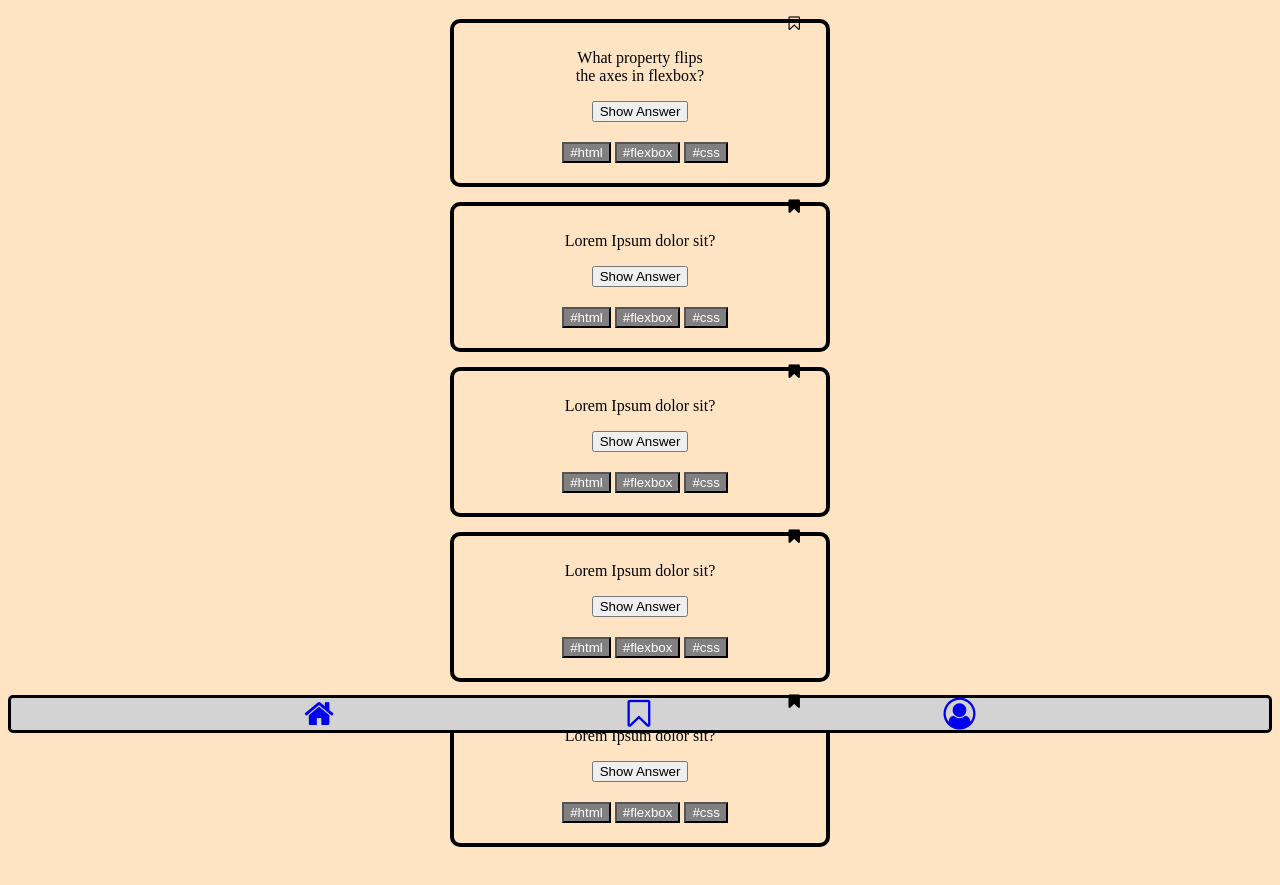
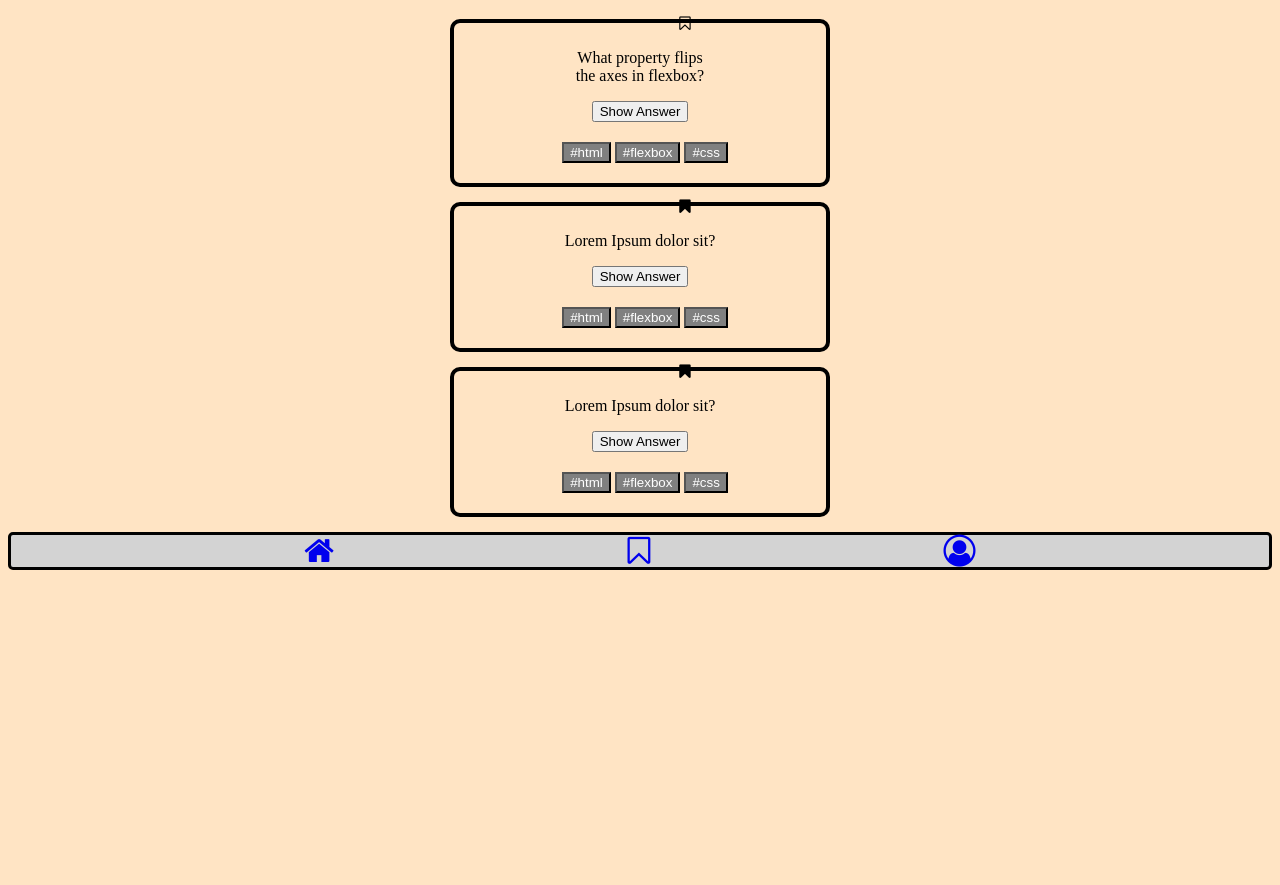
Before and after one commit to Nicole-Schwarz/Quiz-App, a plain HTML site: page index.html in a window 1280 px wide. Shown: the part 67-952 px from the top of the page. After the commit the page ends 800 px from the top, so only its background shows below. Drawn offline with Linux system fonts and the light colour scheme.

Commit message:
update css

```diff
--- a/css/styles.css
+++ b/css/styles.css
@@ -13,11 +13,11 @@
   border: solid;
   border-radius: 5px;
 }
-
+/* bookmark festsetzen auf border */
 .bookmark {
   position: absolute;
-  right: 480px;
   margin-top: -18px;
+  margin-left: 90px;
   cursor: pointer;
   z-index: 100;
 }
--- a/index.html
+++ b/index.html
@@ -56,34 +56,6 @@
           <button type="button" id="css" class="answer-buttons">#css</button>
         </div>
       </div>
-      <div class="box">
-        <i class="fa fa-bookmark bookmark"></i>
-        <p class="question">Lorem Ipsum dolor sit?</p>
-        <div class="btn_show">
-          <button>Show Answer</button>
-        </div>
-        <div class="buttons-box">
-          <button type="button" id="html" class="answer-buttons">#html</button>
-          <button type="button" id="flexbox" class="answer-buttons">
-            #flexbox
-          </button>
-          <button type="button" id="css" class="answer-buttons">#css</button>
-        </div>
-      </div>
-      <div class="box">
-        <i class="fa fa-bookmark bookmark" alt="filled bookmark"></i>
-        <p class="question">Lorem Ipsum dolor sit?</p>
-        <div class="btn_show">
-          <button>Show Answer</button>
-        </div>
-        <div class="buttons-box">
-          <button type="button" id="html" class="answer-buttons">#html</button>
-          <button type="button" id="flexbox" class="answer-buttons">
-            #flexbox
-          </button>
-          <button type="button" id="css" class="answer-buttons">#css</button>
-        </div>
-      </div>
     </div>
   </body>
   <footer>
```
